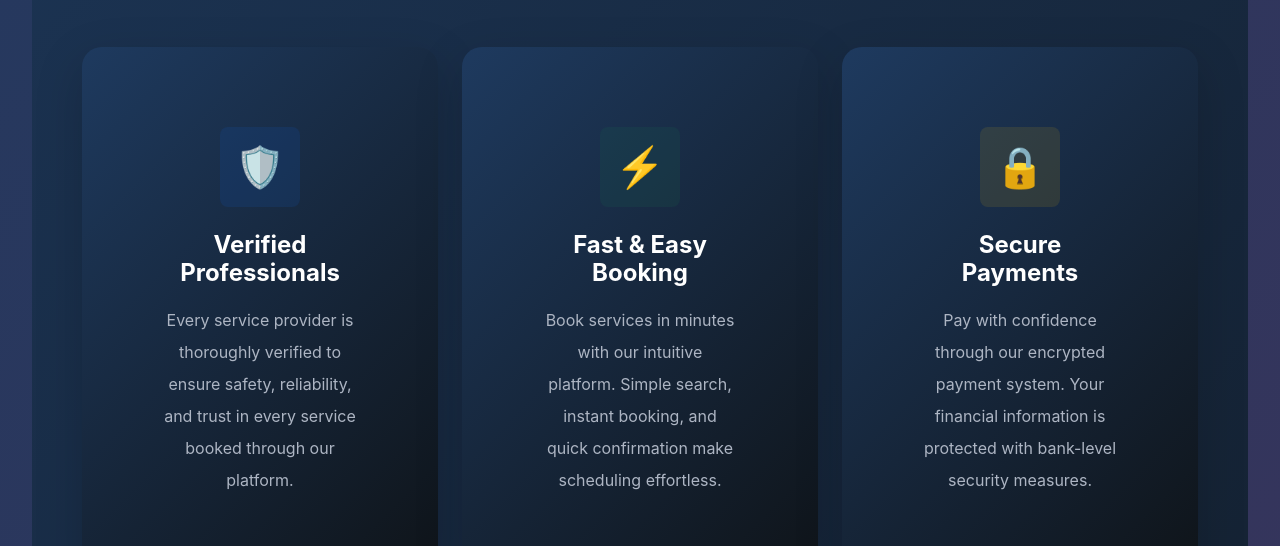
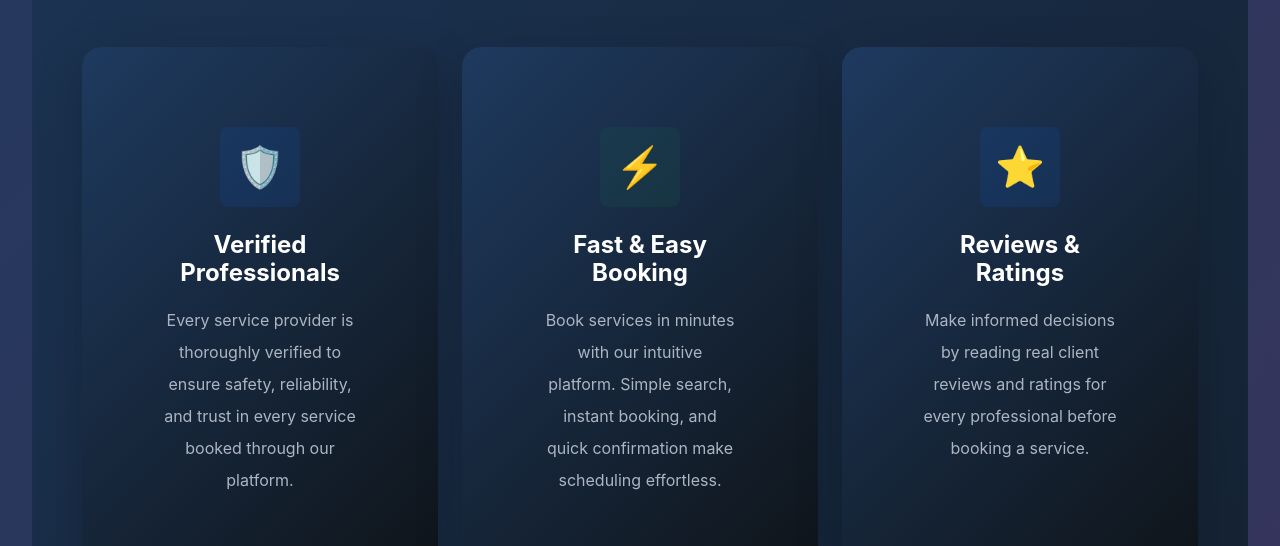
Before and after one commit to CoderBuilder22/Project-MERNStack-ServiceMarketPlace, a React (Vite) app in the folder frontend/: page / in a window 1280 px wide. Shown: the part 1000-1546 px from the top of the page. Built offline with nearby package versions, Linux system fonts and the light colour scheme; no server answers.

Commit message:
add same modification

```diff
--- a/frontend/src/pages/Home.jsx
+++ b/frontend/src/pages/Home.jsx
@@ -255,17 +255,16 @@ const Home = () => {
               <div className="feature-card card border-0 shadow-lg h-100 hover-lift">
                 <div className="card-body text-center p-4 p-xl-5">
                   <div className="feature-icon-wrapper mb-4">
-                    <div className="feature-icon bg-warning bg-opacity-10 rounded-3">
-                      <span className="fs-1">🔒</span>
+                    <div className="feature-icon bg-primary bg-opacity-10 rounded-3">
+                      <span className="fs-1">⭐</span>
                     </div>
                   </div>
                   <h5 className="feature-title fw-bold fs-4 mb-3">
-                    Secure Payments
+                    Reviews & Ratings
                   </h5>
                   <p className="feature-description text-muted fs-6 lh-lg mb-0">
-                    Pay with confidence through our encrypted payment system.
-                    Your financial information is protected with bank-level
-                    security measures.
+                    Make informed decisions by reading real client reviews and
+                    ratings for every professional before booking a service.
                   </p>
                 </div>
               </div>
--- a/frontend/src/pages/Service.jsx
+++ b/frontend/src/pages/Service.jsx
@@ -205,9 +205,6 @@ export const Service = () => {
                 }}
                 style={{ opacity: 0, transition: "opacity 0.3s ease" }}
               />
-              <div className="image-overlay">
-                <button>View Details</button>
-              </div>
               {failedImages.has(service._id) && (
                 <div className="fallback-image">
                   {service.title ? service.title.charAt(0).toUpperCase() : "S"}
--- a/frontend/src/pages/dashboard/CustomerDashboard.jsx
+++ b/frontend/src/pages/dashboard/CustomerDashboard.jsx
@@ -194,12 +194,6 @@ const CustomerDashboard = () => {
                       ${booking.serviceId?.price || "0"}
                     </span>
                   </div>
-                  <div className="meta-item">
-                    <span className="meta-label">Provider</span>
-                    <span className="meta-value">
-                      {booking.serviceId?.providerId?.name || "Not Assigned"}
-                    </span>
-                  </div>
                 </div>
 
                 <div className="booking-actions">
```
